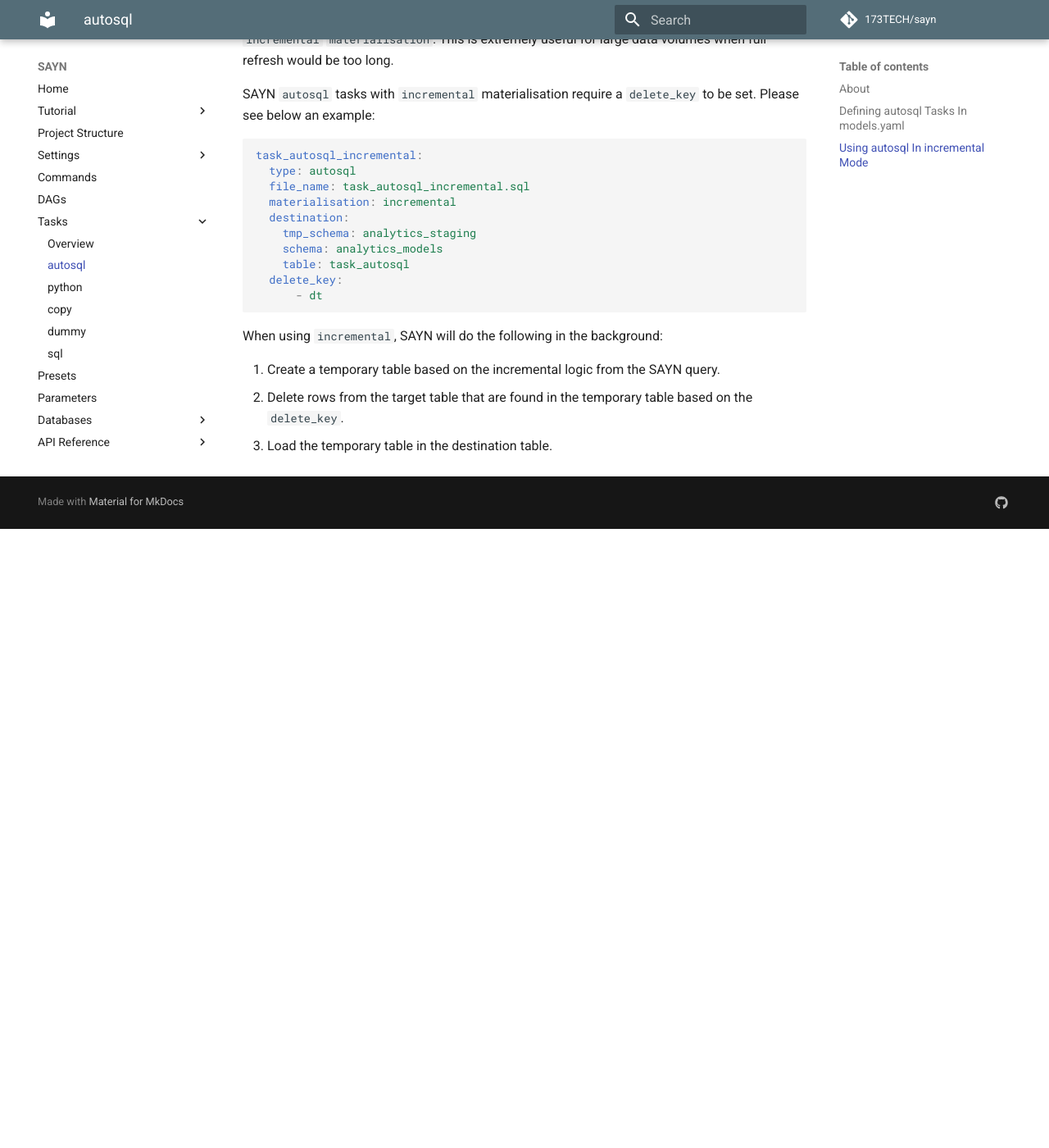
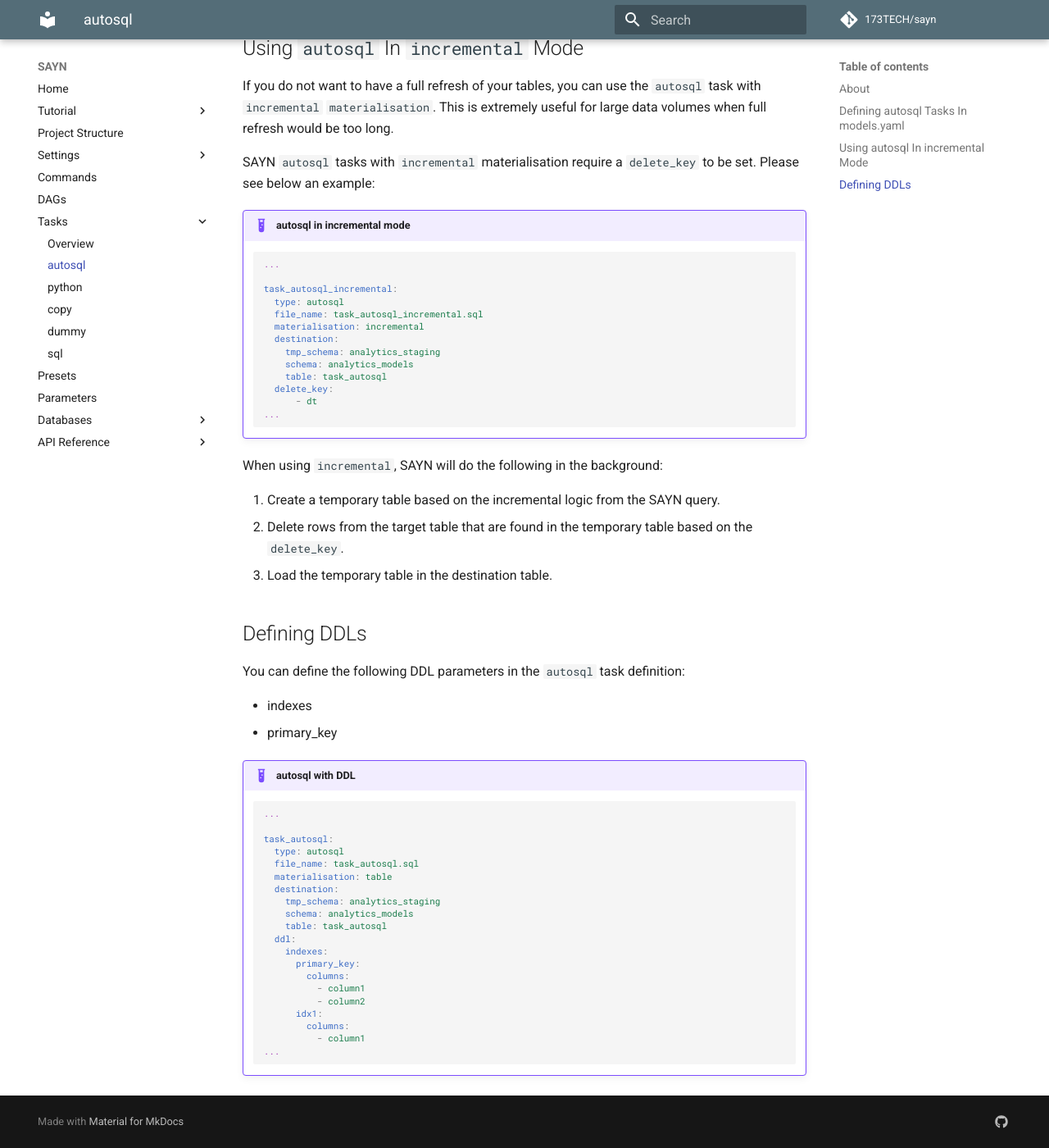
Before and after one commit to 173TECH/sayn, an MkDocs documentation site: the page built from docs/tasks/autosql.md, in a window 1280 px wide and 1400 px high, scrolled down 1090 px. Shown: the whole window at 82% size. Built offline with MkDocs 1.6.1 and Material for MkDocs 9.7.7, drawn with Linux system fonts in a browser that asks for light colours; comment, search, counter and statistics services are not loaded; before the commit the page ends 1735 px from its top, so only the background shows below that; some of the changed text lies outside the part shown.

Commit message:
Added DDL definition to documentation (#25)
Amended documentation for DDL on autosql task.

````diff
--- a/docs/tasks/autosql.md
+++ b/docs/tasks/autosql.md
@@ -8,16 +8,20 @@
 
 An `autosql` task is defined as follows:
 
-```yaml
-task_autosql:
-  type: autosql
-  file_name: task_autosql.sql
-  materialisation: table
-  destination:
-    tmp_schema: analytics_staging
-    schema: analytics_models
-    table: task_autosql
-```
+!!! example "autosql task definition"
+    ```yaml
+    ...
+
+    task_autosql:
+      type: autosql
+      file_name: task_autosql.sql
+      materialisation: table
+      destination:
+        tmp_schema: analytics_staging
+        schema: analytics_models
+        table: task_autosql
+    ...
+    ```
 
 An `autosql` task is defined by the following attributes:
 
@@ -36,21 +40,56 @@
 
 SAYN `autosql` tasks with `incremental` materialisation require a `delete_key` to be set. Please see below an example:
 
-```yaml
-task_autosql_incremental:
-  type: autosql
-  file_name: task_autosql_incremental.sql
-  materialisation: incremental
-  destination:
-    tmp_schema: analytics_staging
-    schema: analytics_models
-    table: task_autosql
-  delete_key:
-      - dt
-```
+!!! example "autosql in incremental mode"
+    ```yaml
+    ...
+
+    task_autosql_incremental:
+      type: autosql
+      file_name: task_autosql_incremental.sql
+      materialisation: incremental
+      destination:
+        tmp_schema: analytics_staging
+        schema: analytics_models
+        table: task_autosql
+      delete_key:
+          - dt
+    ...
+    ```
 
 When using `incremental`, SAYN will do the following in the background:
 
 1. Create a temporary table based on the incremental logic from the SAYN query.
 2. Delete rows from the target table that are found in the temporary table based on the `delete_key`.
 3. Load the temporary table in the destination table.
+
+## Defining DDLs
+
+You can define the following DDL parameters in the `autosql` task definition:
+
+* indexes
+* primary_key
+
+!!! example "autosql with DDL"
+    ```yaml
+    ...
+
+    task_autosql:
+      type: autosql
+      file_name: task_autosql.sql
+      materialisation: table
+      destination:
+        tmp_schema: analytics_staging
+        schema: analytics_models
+        table: task_autosql
+      ddl:
+        indexes:
+          primary_key:
+            columns:
+              - column1
+              - column2
+          idx1:
+            columns:
+              - column1
+    ...
+    ```
````
